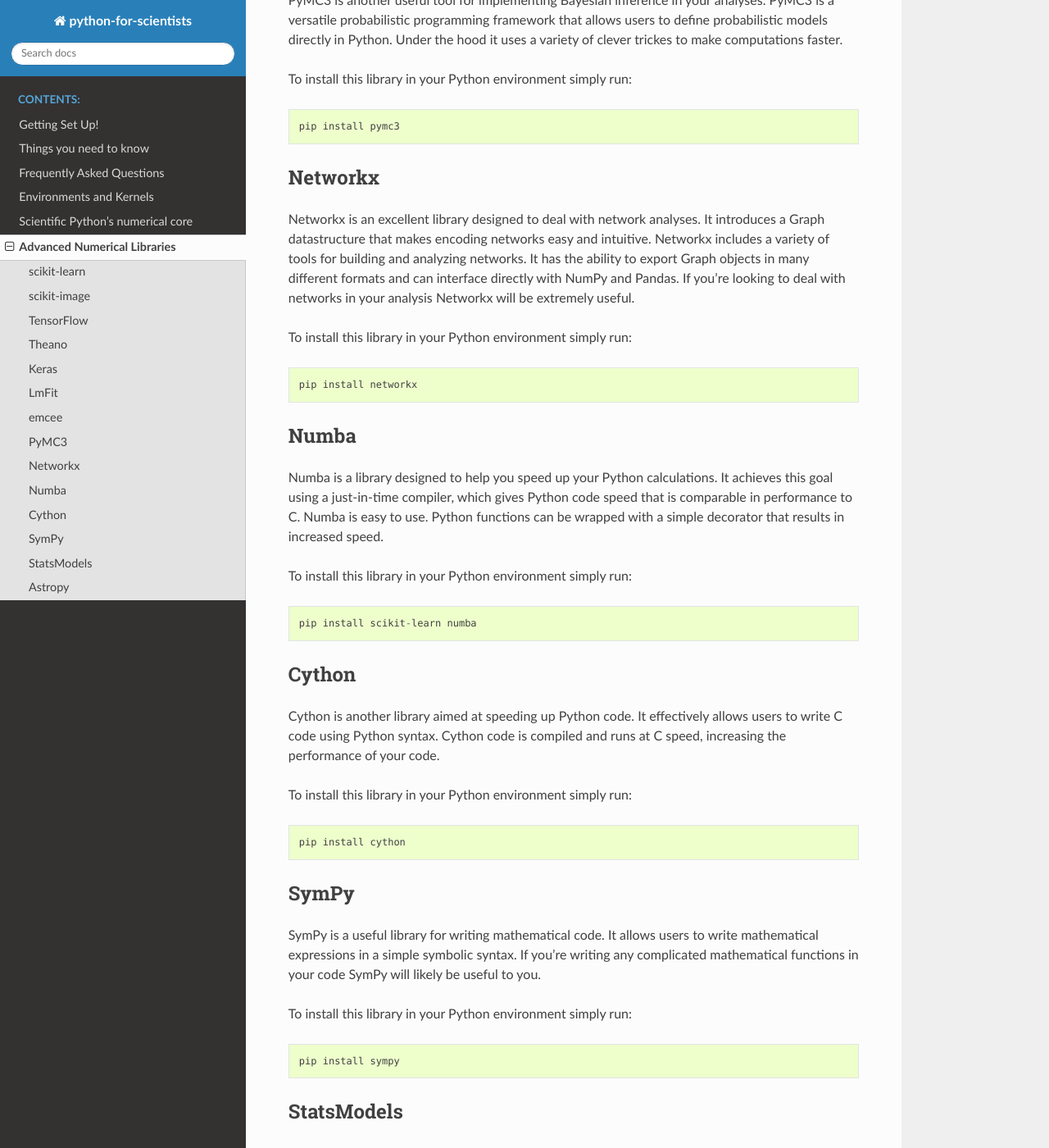
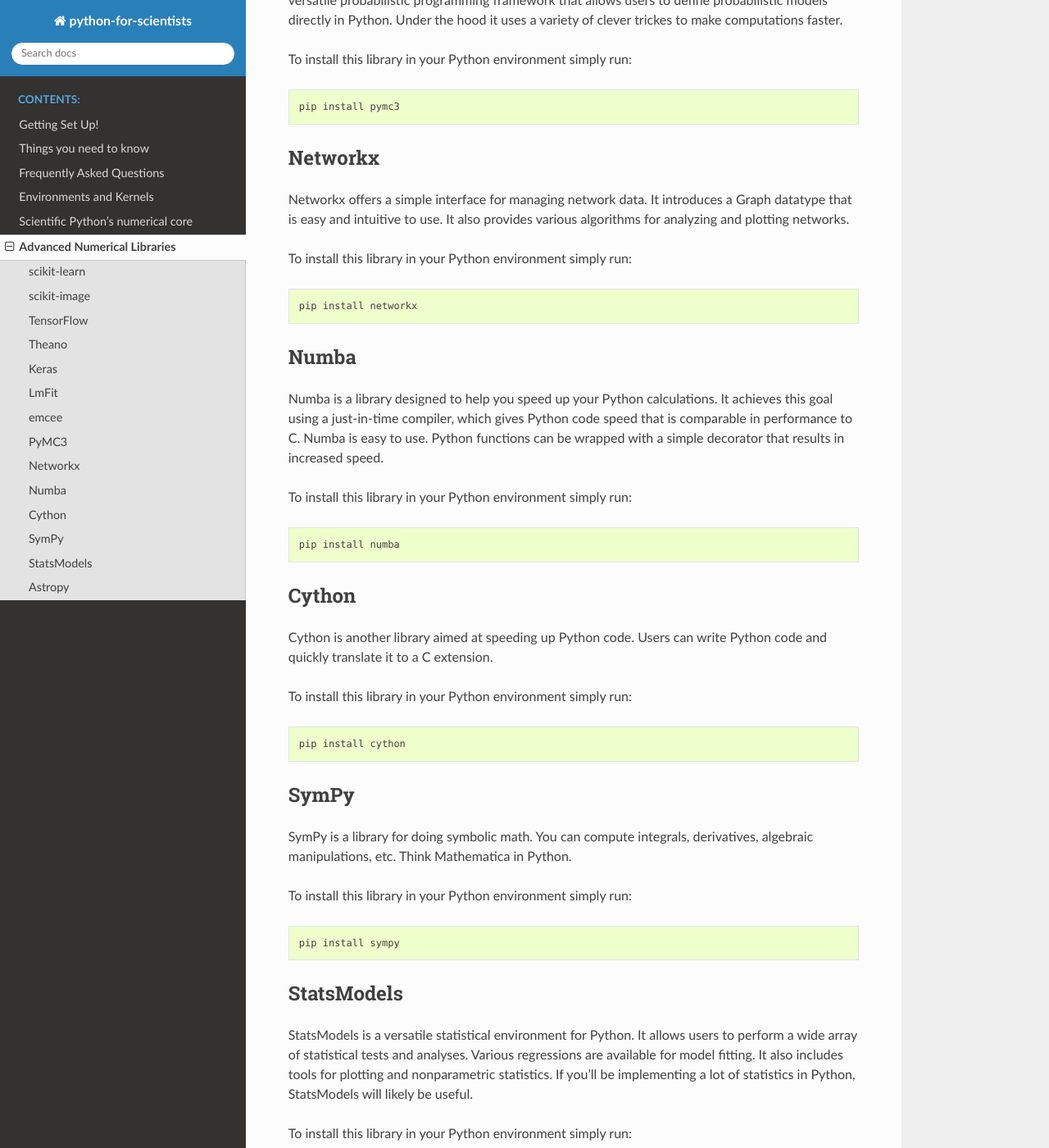
Before and after one commit to Zsailer/python-for-scientists, a Sphinx documentation site: the page built from docs/_pages/advanced_numerical.rst, in a window 1280 px wide and 1400 px high, scrolled down 2262 px. Shown: the whole window at 82% size. Built offline with Sphinx 7.4.7 and the Read the Docs theme 2.0.0, drawn with Linux system fonts in a browser that asks for light colours; some of the changed text lies outside the part shown.

Commit message:
fix more typos etc.

```diff
--- a/docs/_pages/advanced_numerical.rst
+++ b/docs/_pages/advanced_numerical.rst
@@ -66,7 +66,7 @@ To install this library in your Python environment simply run:
 emcee
 -----
 
-emcee is a Python library built for efficient Bayesian computations. It implements the Affine Invariant Markov chain Monte Carlo (MCMC) Ensemble sampler to reconstruct posterior probability distributions for model parameters. If you're looking to implement a Bayesian fit in your analysis this libary will be a useful tool.
+emcee is a Python library for efficiently estimating probability distributions. It uses an efficient MCMC sampling strategy that is often used to approximate posterior distributions in Bayes Theorem. If you're looking to implement a Bayesian fit in your analysis we recommend using emcee.
 
 To install this library in your Python environment simply run:
 ::
@@ -86,7 +86,7 @@ To install this library in your Python environment simply run:
 Networkx
 --------
 
-Networkx is an excellent library designed to deal with network analyses. It introduces a Graph datastructure that makes encoding networks easy and intuitive. Networkx includes a variety of tools for building and analyzing networks. It has the ability to export Graph objects in many different formats and can interface directly with NumPy and Pandas. If you're looking to deal with networks in your analysis Networkx will be extremely useful.
+Networkx offers a simple interface for managing network data. It introduces a Graph datatype that is easy and intuitive to use. It also provides various algorithms for analyzing and plotting networks.
 
 To install this library in your Python environment simply run:
 ::
@@ -101,12 +101,12 @@ Numba is a library designed to help you speed up your Python calculations. It ac
 To install this library in your Python environment simply run:
 ::
 
-    pip install scikit-learn numba
+    pip install numba
 
 Cython
 ------
 
-Cython is another library aimed at speeding up Python code. It effectively allows users to write C code using Python syntax. Cython code is compiled and runs at C speed, increasing the performance of your code.
+Cython is another library aimed at speeding up Python code. Users can write Python code and quickly translate it to a C extension.
 
 To install this library in your Python environment simply run:
 ::
@@ -116,7 +116,7 @@ To install this library in your Python environment simply run:
 SymPy
 -----
 
-SymPy is a useful library for writing mathematical code. It allows users to write mathematical expressions in a simple symbolic syntax. If you're writing any complicated mathematical functions in your code SymPy will likely be useful to you.
+SymPy is a library for doing symbolic math. You can compute integrals, derivatives, algebraic manipulations, etc. Think Mathematica in Python.
 
 To install this library in your Python environment simply run:
 ::
@@ -126,7 +126,7 @@ To install this library in your Python environment simply run:
 StatsModels
 -----------
 
-StatsModels is a versatile statistical environment for Python. It allows users to perform a wide array of statistical tests and analyses. Various regressions are available for model fitting. It also includes tools for plotting and nonparametric statistics. If you'll be implemented a lot of statistics in Python, StatsModels will likely be useful.
+StatsModels is a versatile statistical environment for Python. It allows users to perform a wide array of statistical tests and analyses. Various regressions are available for model fitting. It also includes tools for plotting and nonparametric statistics. If you'll be implementing a lot of statistics in Python, StatsModels will likely be useful.
 
 To install this library in your Python environment simply run:
 ::
```
